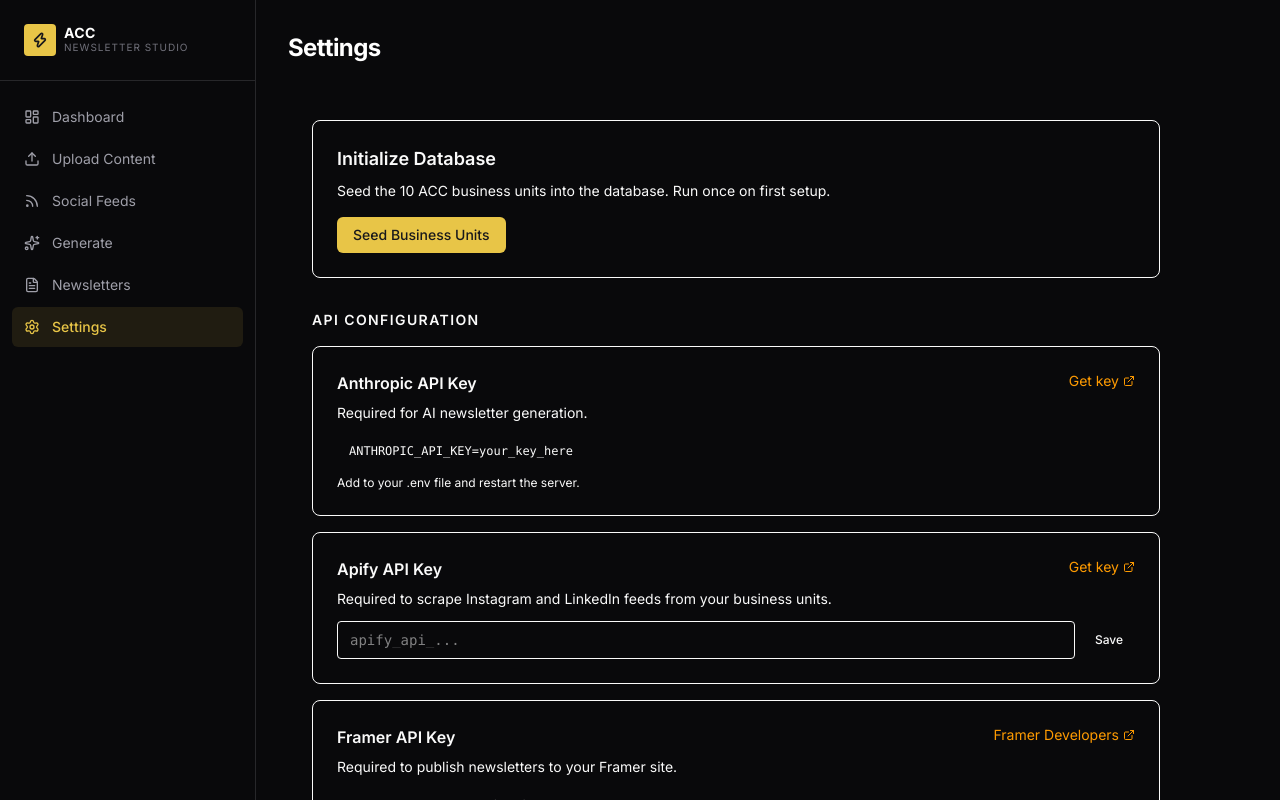
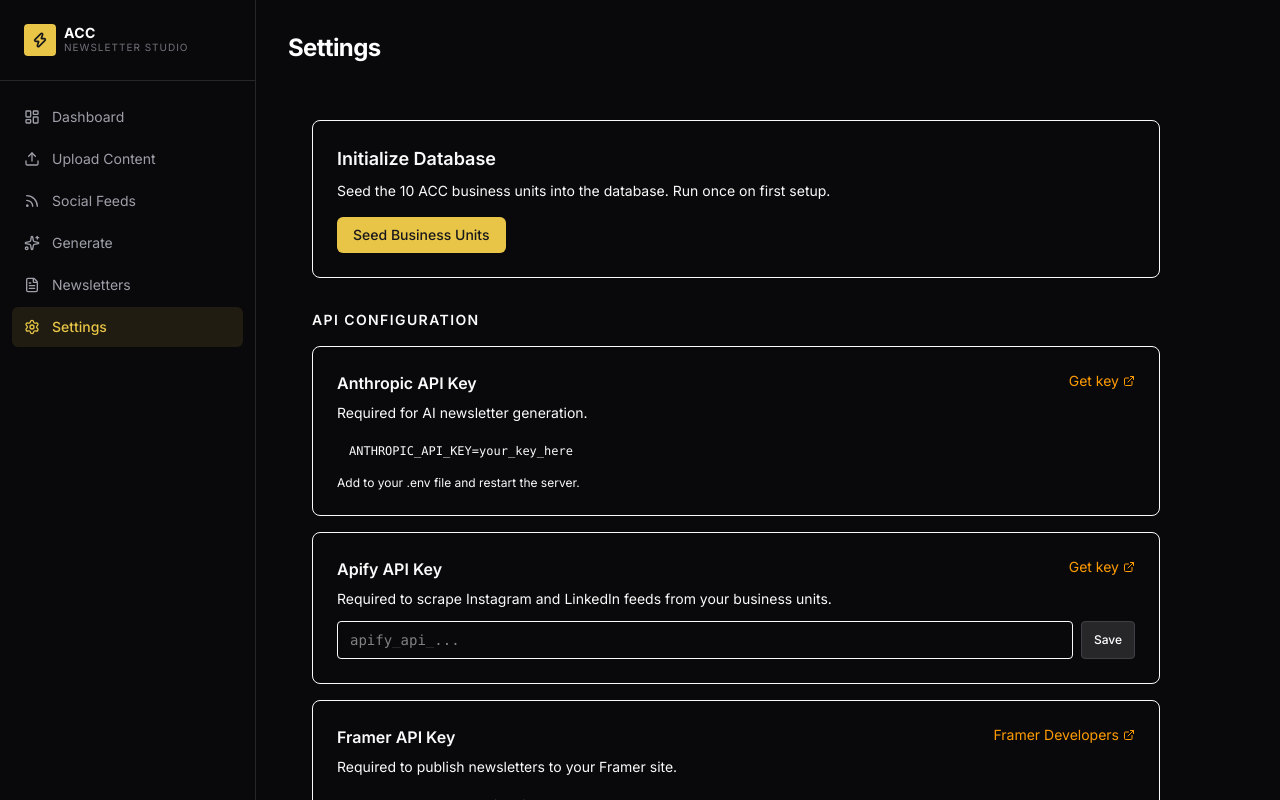
Before and after one commit to scottdfloyd/ACC-Newsletter-, a Next.js app: page /dashboard/settings in a window 1280 px wide. Shown: the top 800 px of the page. Built offline with nearby package versions, Linux system fonts and the light colour scheme.

Commit message:
Update page.tsx

```diff
--- a/app/dashboard/settings/page.tsx
+++ b/app/dashboard/settings/page.tsx
@@ -123,7 +123,7 @@ export default function SettingsPage() {
                 placeholder="apify_api_..."
                 className="flex-1 bg-muted border border-border rounded px-3 py-2 text-sm font-mono"
               />
-              <Button onClick={saveApifyKey} variant="outline" size="sm">
+              <Button onClick={saveApifyKey} variant="secondary" size="sm">
                 {apifySaved ? (
                   <span className="flex items-center gap-1">
                     <CheckCircle className="w-4 h-4 text-green-500" /> Saved
```
